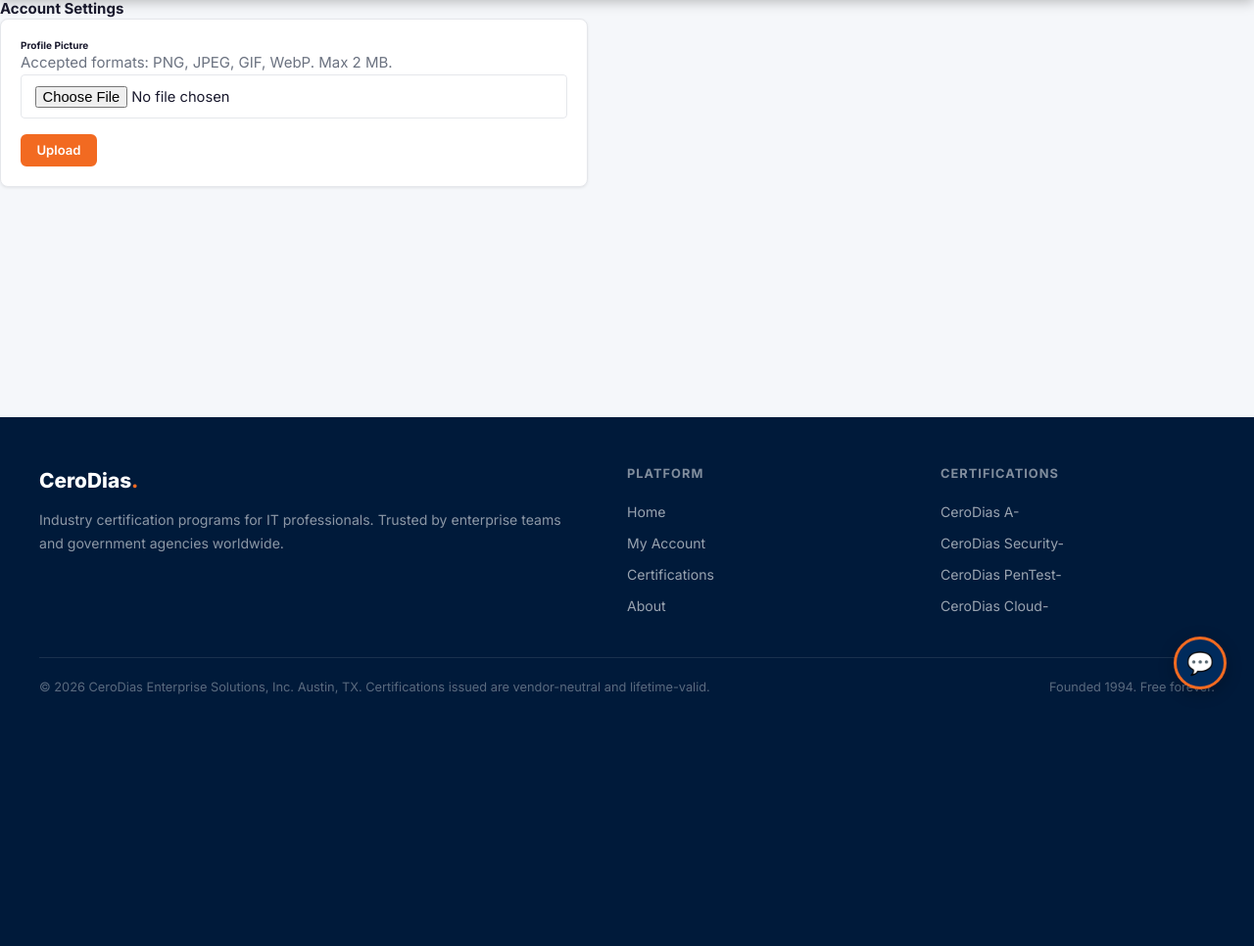
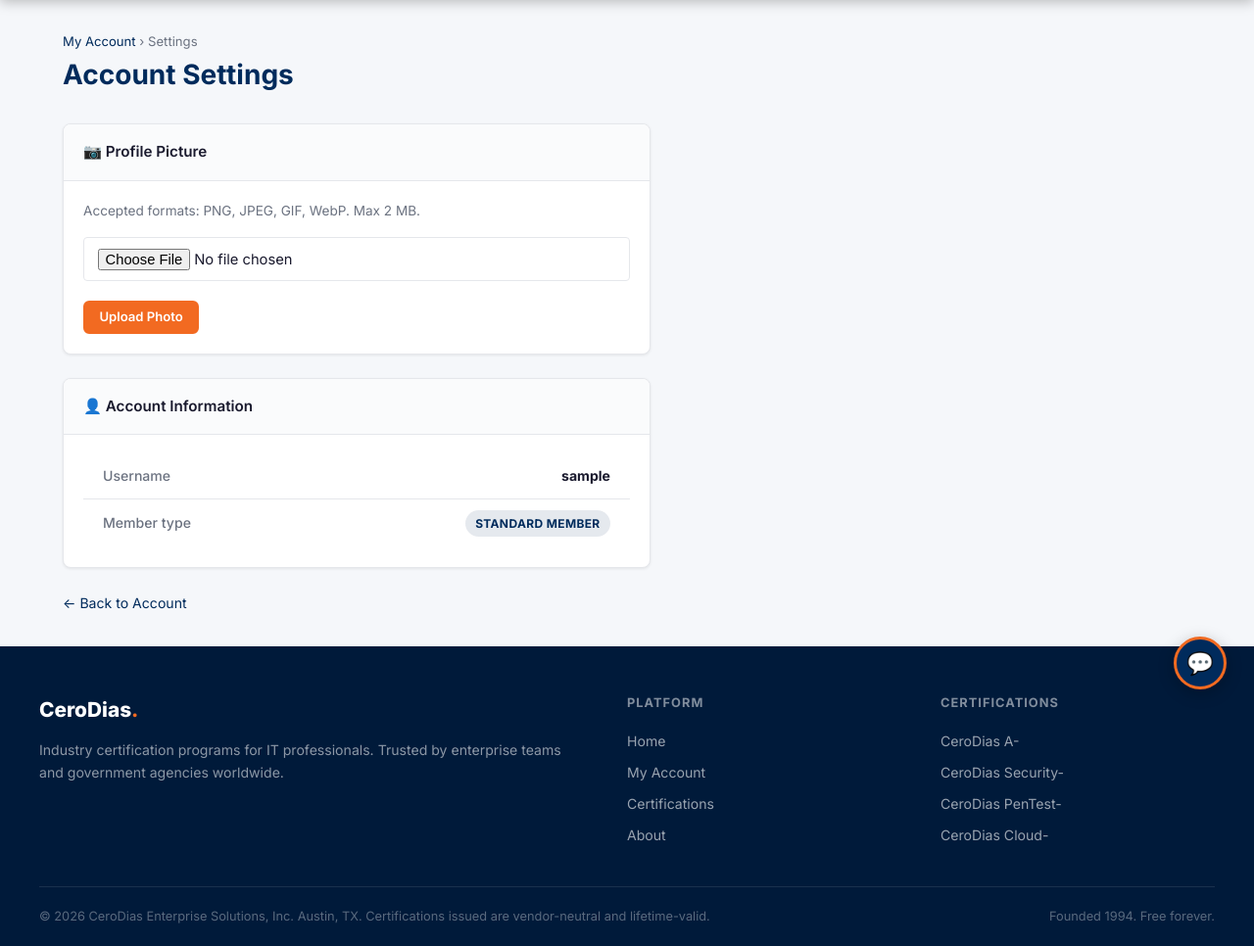
Before and after one commit to dodgyyet/CeroDias, a Flask app: page /account/settings in a window 1280 px wide. Shown: the part 68-1034 px from the top of the page at 98% size. Before the commit the page ends 777 px from the top, so only its background shows below. Run offline with Flask 3, Linux system fonts and the light colour scheme; the visitor is signed in with stand-in values (Sample User, id 1); data that the repository does not hold is empty; parts of the project's set-up code (start-up, migrations or seed data) failed here and were passed over.

Commit message:
Redesign account settings page to match site design system
Replaced inconsistent styling with consistent card-based layout. Upload form contract preserved for compatibility with existing integrations.

```diff
--- a/app/templates/settings.html
+++ b/app/templates/settings.html
@@ -1,18 +1,31 @@
-{% extends 'base.html' %}
+{% extends "base.html" %}
+
 {% block title %}Account Settings — CeroDias{% endblock %}
+
 {% block content %}
-<div class="container mt-4" style="max-width:600px;">
-  <h4>Account Settings</h4>
-  <div class="card mt-3">
+<div class="page-container">
+    <div class="page-header">
+        <div style="font-size: 0.82rem; color: var(--muted); margin-bottom: 0.4rem;">
+            <a href="/account">My Account</a> &rsaquo; Settings
+        </div>
+        <h2>Account Settings</h2>
+    </div>
+
+    <!-- Profile Picture -->
+    <div class="card" style="margin-bottom: 1.5rem; max-width: 600px;">
+        <div class="card-header">&#128247; Profile Picture</div>
         <div class="card-body">
-      <h6 class="card-title">Profile Picture</h6>
-      <p class="text-muted small">Accepted formats: PNG, JPEG, GIF, WebP. Max 2 MB.</p>
+            <p style="color: var(--muted); font-size: 0.85rem; margin-bottom: 1rem;">Accepted formats: PNG, JPEG, GIF, WebP. Max 2 MB.</p>
 
-      {% if error %}<div class="alert alert-danger">{{ error }}</div>{% endif %}
-      {% if success %}<div class="alert alert-success">{{ success }}</div>{% endif %}
+            {% if error %}
+                <div class="alert alert-danger">{{ error }}</div>
+            {% endif %}
+            {% if success %}
+                <div class="alert alert-success">{{ success }}</div>
+            {% endif %}
+
             {% if avatar_url %}
-        <img src="{{ avatar_url }}" alt="Profile" class="mb-3 rounded"
-             style="max-width:120px; max-height:120px;">
+                <img src="{{ avatar_url }}" alt="Profile" style="max-width: 120px; max-height: 120px; border-radius: var(--radius-card); margin-bottom: 1rem; display: block;">
             {% endif %}
 
             <!-- profile image upload — processed server-side by image handler -->
@@ -20,13 +33,36 @@
             <form method="POST" action="/account/settings/avatar"
                   enctype="multipart/form-data"
                   data-handler="php-image-processor">
-        <div class="mb-3">
+                <div class="form-group">
                     <input type="file" class="form-control" name="avatar"
                            accept="image/*" required>
                 </div>
-        <button type="submit" class="btn btn-primary btn-sm">Upload</button>
+                <button type="submit" class="btn btn-primary btn-sm">Upload Photo</button>
             </form>
         </div>
     </div>
+
+    <!-- Account Information -->
+    <div class="card" style="margin-bottom: 1.5rem; max-width: 600px;">
+        <div class="card-header">&#128100; Account Information</div>
+        <div class="card-body">
+            <div class="challenge-meta-row" style="border-bottom: 1px solid var(--border);">
+                <span class="meta-key">Username</span>
+                <span class="meta-val">{{ session.get('username') }}</span>
+            </div>
+            <div class="challenge-meta-row">
+                <span class="meta-key">Member type</span>
+                <span class="meta-val">
+                    {% if session.get('role') == 'staff' %}
+                        <span class="badge badge-navy">Lifetime Member</span>
+                    {% else %}
+                        <span class="badge badge-navy">Standard Member</span>
+                    {% endif %}
+                </span>
+            </div>
+        </div>
+    </div>
+
+    <a href="/account" style="font-size: 0.88rem; color: var(--navy);">&larr; Back to Account</a>
 </div>
 {% endblock %}
```
Lines whose indentation alone changed are shown as unchanged.
